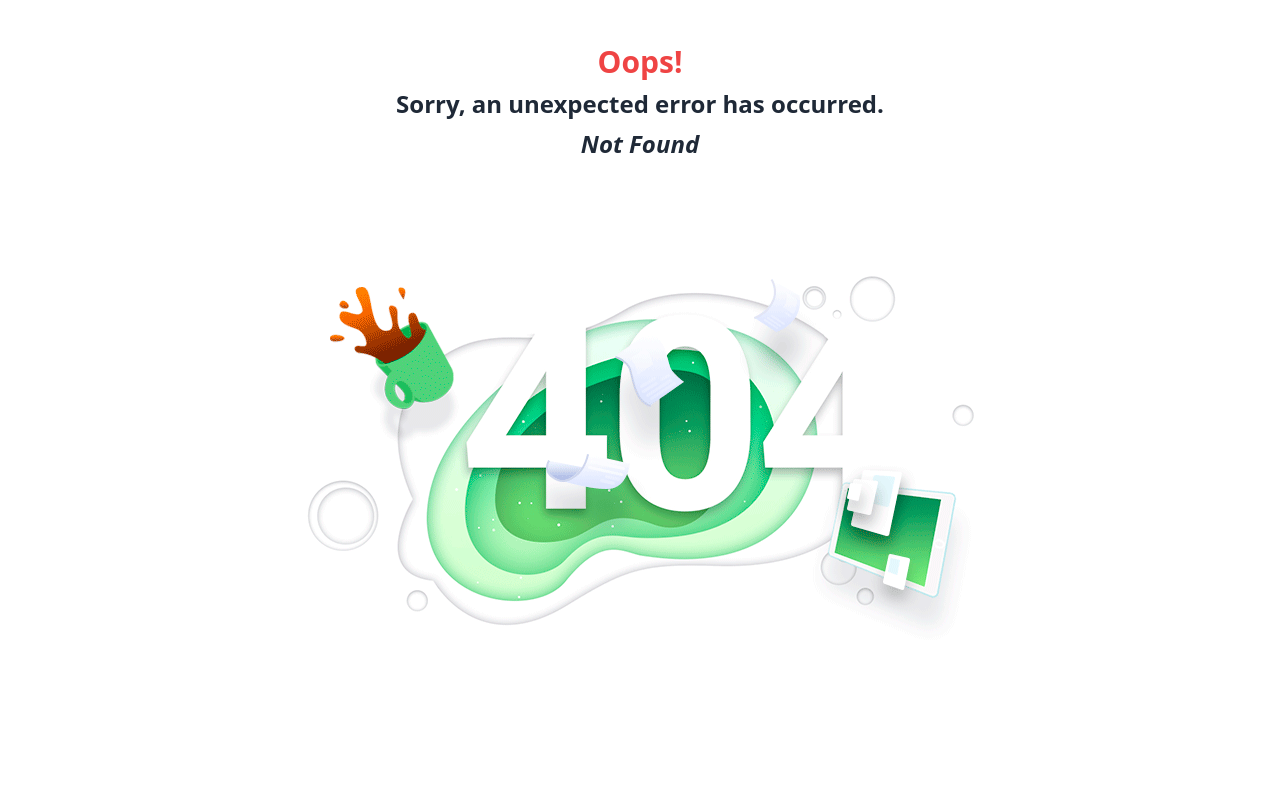
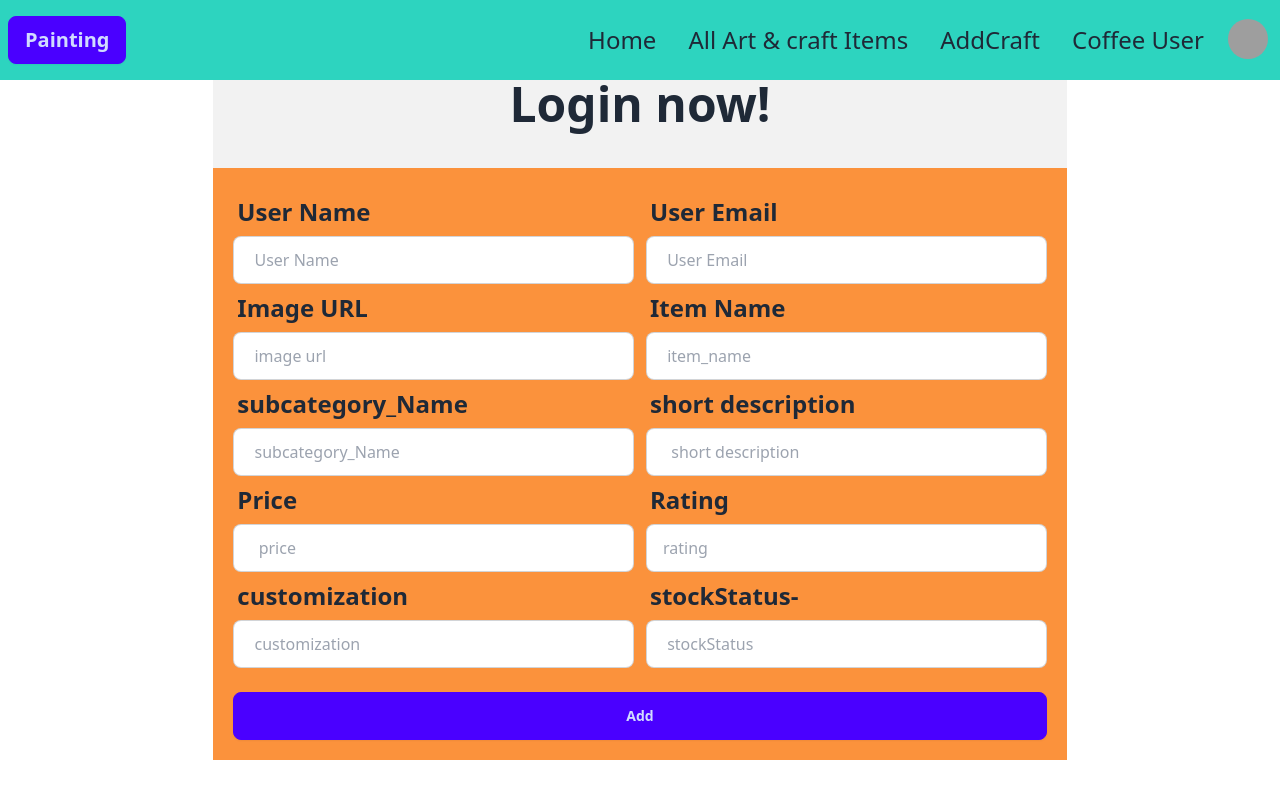
Before and after one commit to AtiqurRahmanAtik/Painting-and-Drawing-Client, a React (Vite) app: page /addcraft in a window 1280 px wide. Before the commit this address had no page. Shown: the top 800 px of the page. Built offline with nearby package versions, Linux system fonts and the light colour scheme; grey boxes are pictures that could not be loaded.

Commit message:
after complete add craft item section

```diff
--- /dev/null
+++ b/src/Component/AddCarftItem/AddCarft.jsx
@@ -0,0 +1,159 @@
+
+const AddCarft = () => {
+
+    const handleForm = (e)=>{
+        e.preventDefault();
+
+        const form = e.target;
+        const Name = form.name.value;
+        const Email = form.email.value;
+        const ImageURL = form.image.value;
+        const Item_name = form.item_name.value;
+        const Subcategory_Name = form.subcategory_Name.value;
+        const Short_description = form.short_description.value;
+        const Price = form.price.value;
+        const Rating = form.rating.value;
+        const Customization = form.customization.value;
+        const StockStatus = form.stockStatus.value;
+
+        //all user client
+        const user = {Name,Email,ImageURL,Item_name,Subcategory_Name,Short_description,Price,Rating,Customization,StockStatus};
+        console.log(user);
+
+        // send to server
+        fetch('http://localhost:5000/user',{
+            method:"POST",
+            headers: {
+                "Content-Type": "application/json",
+              },
+              body: JSON.stringify(user),
+        })
+
+        .then(res=> res.json())
+        .then(data=>{
+            console.log(data);
+        })
+
+    }
+
+    return (
+
+
+            <div className="lg:w-2/3 bg-base-200 mx-auto">
+  <div className=" flex-col lg:flex-row-reverse space-y-10">
+    <div className="text-center lg:text-left">
+      <h1 className="text-5xl font-bold text-center">Login now!</h1>
+
+    </div>
+
+
+        <div className="bg-orange-400 p-5">
+            <form onSubmit={handleForm}>
+
+        <div className="flex gap-3">
+        <div className="form-control lg:w-2/3">
+          <label className="label">
+            <span className="label-text text-2xl font-bold"> User Name</span>
+          </label>
+          <input type="text"  name="name" placeholder=" User Name" className="input input-bordered w-full" required />
+        </div>
+
+        <div className="form-control lg:w-2/3">
+          <label className="label">
+            <span className="label-text text-2xl font-bold"> User Email</span>
+          </label>
+          <input type="email" name="email" placeholder=" User Email" className="input input-bordered w-full" required />
+        </div>
+        </div>
+
+
+        <div className="flex gap-3">
+
+        <div className="form-control lg:w-2/3">
+          <label className="label">
+            <span className="label-text text-2xl font-bold"> Image URL</span>
+          </label>
+          <input type="text" name="image" placeholder=" image url" className="input input-bordered" required />
+        </div>
+
+        <div className="form-control lg:w-2/3">
+          <label className="label">
+            <span className="label-text text-2xl font-bold"> Item Name</span>
+          </label>
+          <input type="text" name="item_name" placeholder=" item_name" className="input input-bordered w-full" required />
+        </div>
+        </div>
+
+        {/* 3 */}
+        <div className="flex gap-3">
+
+        <div className="form-control lg:w-2/3">
+          <label className="label">
+            <span className="label-text text-2xl font-bold"> subcategory_Name</span>
+          </label>
+          <input type="text" name="subcategory_Name" placeholder=" subcategory_Name" className="input input-bordered" required />
+        </div>
+
+        <div className="form-control lg:w-2/3">
+          <label className="label">
+            <span className="label-text text-2xl font-bold">  short description</span>
+          </label>
+          <input type="text" name="short_description" placeholder="  short description" className="input input-bordered w-full" required />
+        </div>
+        </div>
+
+
+
+        {/* 4 */}
+        <div className="flex gap-3">
+
+        <div className="form-control lg:w-2/3">
+          <label className="label">
+            <span className="label-text text-2xl font-bold">  Price</span>
+          </label>
+          <input type="text" name="price" placeholder="  price" className="input input-bordered" required />
+        </div>
+
+        <div className="form-control lg:w-2/3">
+          <label className="label">
+            <span className="label-text text-2xl font-bold">   Rating</span>
+          </label>
+          <input type="text" name="rating" placeholder="rating" className="input input-bordered w-full" required />
+        </div>
+        </div>
+
+        {/* 5 */}
+        <div className="flex gap-3">
+
+        <div className="form-control lg:w-2/3">
+          <label className="label">
+            <span className="label-text text-2xl font-bold"> customization</span>
+          </label>
+          <input type="text" name="customization" placeholder=" customization" className="input input-bordered" required />
+        </div>
+
+        <div className="form-control lg:w-2/3">
+          <label className="label">
+            <span className="label-text text-2xl font-bold">    stockStatus-</span>
+          </label>
+          <input type="text" name="stockStatus" placeholder=" stockStatus" className="input input-bordered w-full" required />
+        </div>
+        </div>
+
+
+
+        <div className="form-control mt-6">
+
+           <input  type="submit"  className="btn btn-primary" value="Add" />
+
+        </div>
+
+            </form>
+        </div>
+  </div>
+</div>
+
+    );
+};
+
+export default AddCarft;
--- a/src/Component/NavigationBar/NavigationBar.jsx
+++ b/src/Component/NavigationBar/NavigationBar.jsx
@@ -8,7 +8,7 @@ const NavigationBar = () => {
     <NavLink to='/'> <li><a className="text-2xl font-normal"> Home</a></li> </NavLink>
 
    <NavLink > <li><a className="text-2xl font-normal">All Art & craft Items</a></li> </NavLink>
-   <NavLink > <li><a className="text-2xl font-normal"> Update Coffee</a></li> </NavLink>
+   <NavLink to='/addcraft'> <li><a className="text-2xl font-normal"> AddCraft</a></li> </NavLink>
 
    <NavLink > <li><a className="text-2xl font-normal"> Coffee User</a></li> </NavLink>
 
--- a/src/main.jsx
+++ b/src/main.jsx
@@ -11,6 +11,7 @@ import Home from './Component/Home/Home.jsx';
 import Login from './Component/Login/Login.jsx';
 import Register from './Component/Register/Register.jsx';
 import ErrorPage from './Component/Error-Page/ErrorPage.jsx';
+import AddCarft from './Component/AddCarftItem/AddCarft.jsx';
 
 
 //routes
@@ -33,6 +34,10 @@ const router = createBrowserRouter([
       {
         path: '/register',
         element: <Register></Register>
+      },
+      {
+        path: '/addcraft',
+        element: <AddCarft></AddCarft>
       }
     ]
 
```
Also changed, not shown: public/FakeData.json (added, +92 -0 lines).
